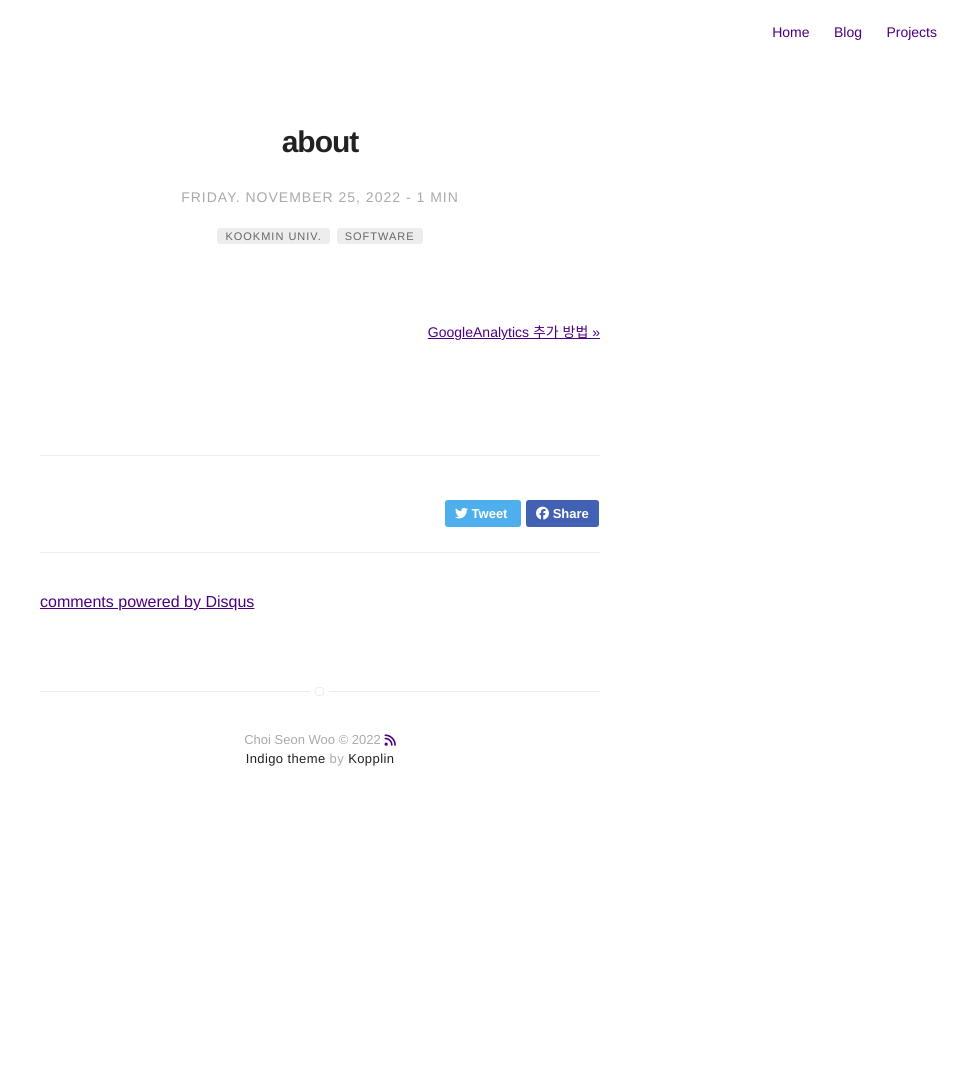
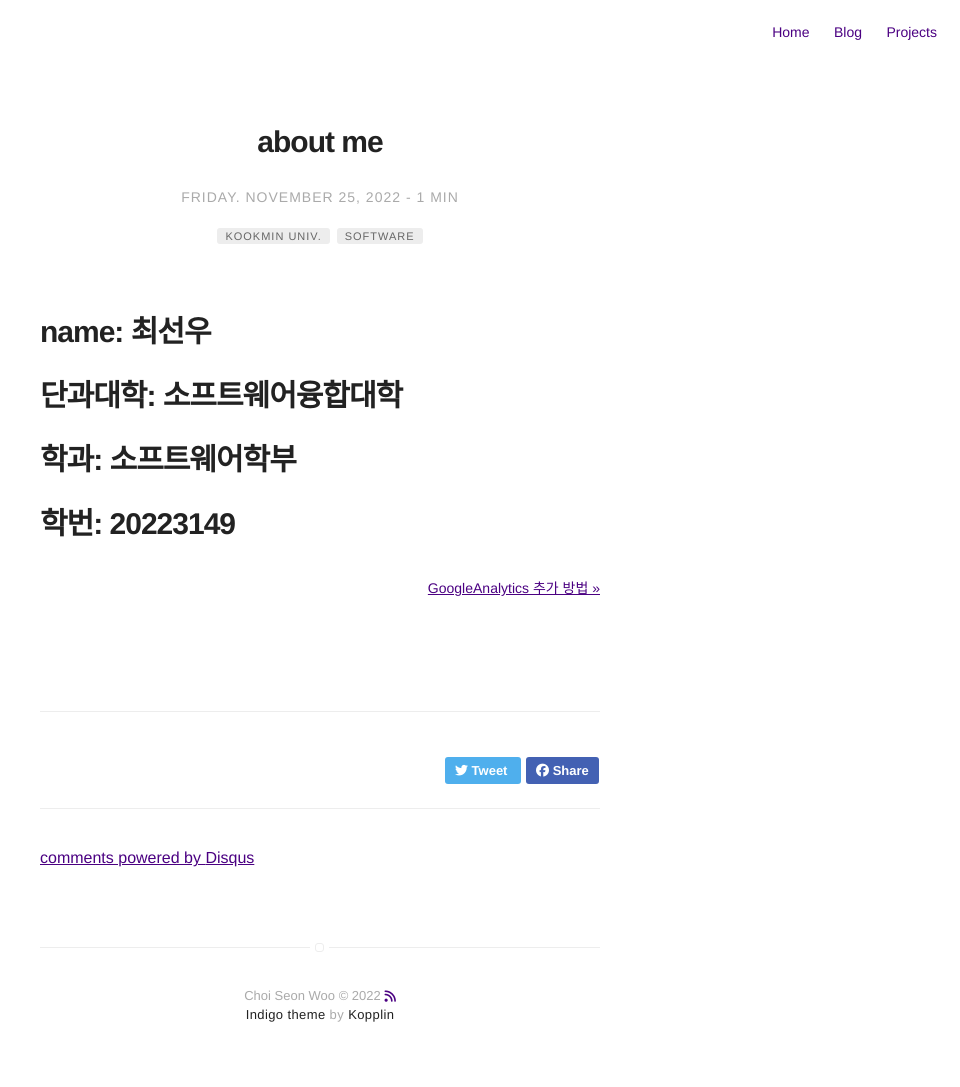
Before and after one commit to woonsango/woonsango.github.io, a Jekyll site: the page built from _posts/2022-11-25-abuot-me.md, in a window 1280 px wide. Shown: the whole page, without its empty margins (320-1280 px from the left). Built offline with Jekyll 4.4.1, drawn with Linux system fonts in a browser that asks for light colours; nearby versions of some CDN libraries; comment, search, counter and statistics services are not loaded; before the commit the page ends 900 px from its top, so only the background shows below that.

Commit message:
about-me post 작성

```diff
--- a/_posts/2022-11-25-abuot.md
+++ b/_posts/2022-11-25-abuot-me.md
@@ -1,5 +1,5 @@
 ---
-title: "about"
+title: "about me"
 layout: post
 date: 2022-11-25 3:23
 image: /assets/images/markdown.jpg
@@ -12,3 +12,8 @@ category: blog
 author: Choi Seon woo
 contents: true
 ---
+
+# name: 최선우
+# 단과대학: 소프트웨어융합대학
+# 학과: 소프트웨어학부
+# 학번: 20223149
```
